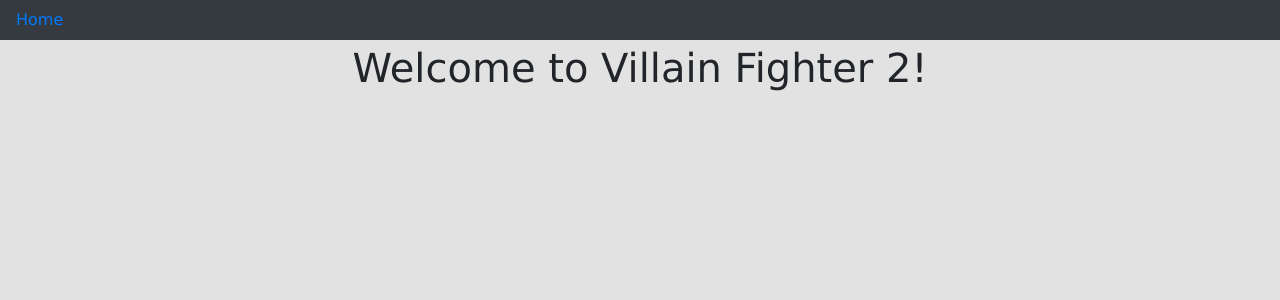
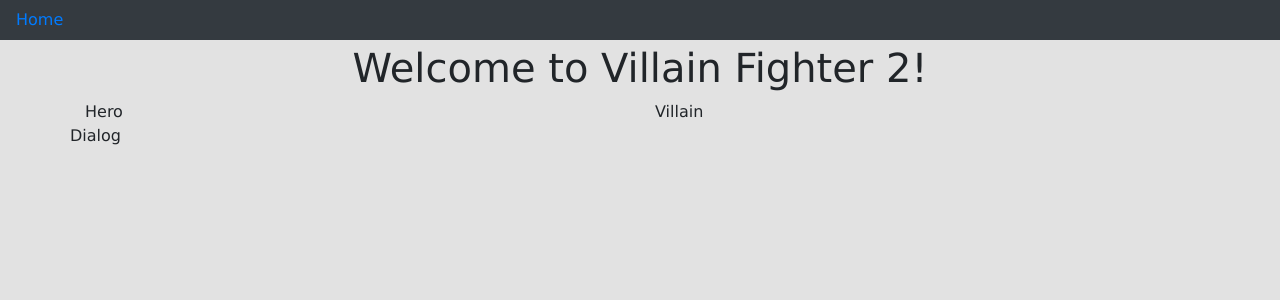
Before and after one commit to tcov189/villain-fighter-2, a Vue app: page /#/ in a window 1280 px wide. Shown: the top 300 px of the page. Built offline with nearby package versions, Linux system fonts and the light colour scheme.

Commit message:
Setting up battle container component

```diff
--- a/src/App.vue
+++ b/src/App.vue
@@ -3,7 +3,7 @@
       <nav class="nav navbar bg-dark" id="nav">
         <router-link to="/">Home</router-link>
       </nav>
-      <div class="container mt-1">
+      <div class="mt-1">
         <router-view />
       </div>
   </div>
--- /dev/null
+++ b/src/components/BattleContainer/BattleContainer.vue
@@ -0,0 +1,26 @@
+<template>
+  <div class="d-flex flex-column" id="batte-container">
+    <div class="row">
+      <div class="col">
+        Hero
+      </div>
+      <div class="col">
+        Villain
+      </div>
+    </div>
+    <div class="row">
+      Dialog
+    </div>
+
+  </div>
+</template>
+
+<script>
+export default {
+
+};
+</script>
+
+<style>
+
+</style>
--- a/src/views/Home.vue
+++ b/src/views/Home.vue
@@ -1,11 +1,19 @@
 <template>
   <div>
     <h1 class="text-center">Welcome to Villain Fighter 2!</h1>
+    <div class="container">
+      <BattleContainer />
+    </div>
   </div>
 </template>
 
 <script>
+import BattleContainer from '@/components/BattleContainer/BattleContainer.vue';
+
 export default {
   name: 'Home',
+  components: {
+    BattleContainer,
+  },
 };
 </script>
```
